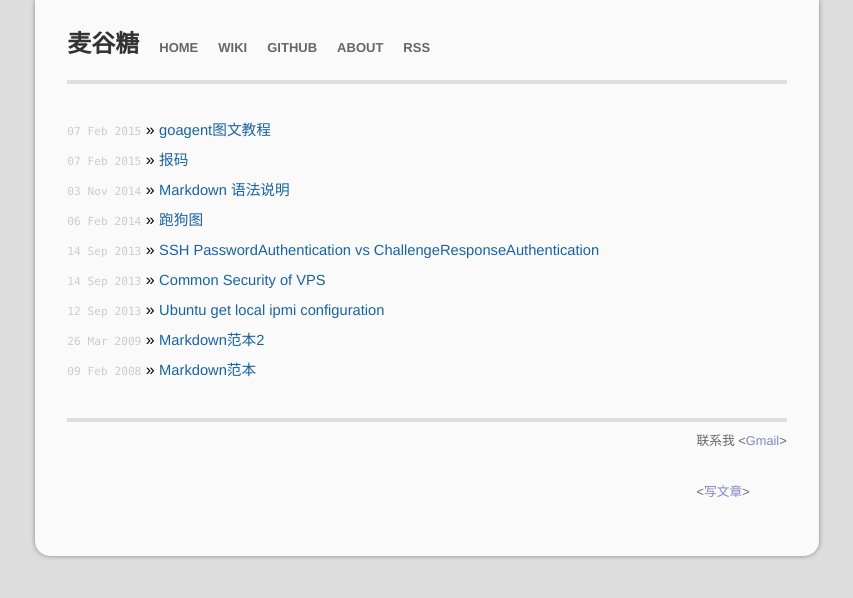
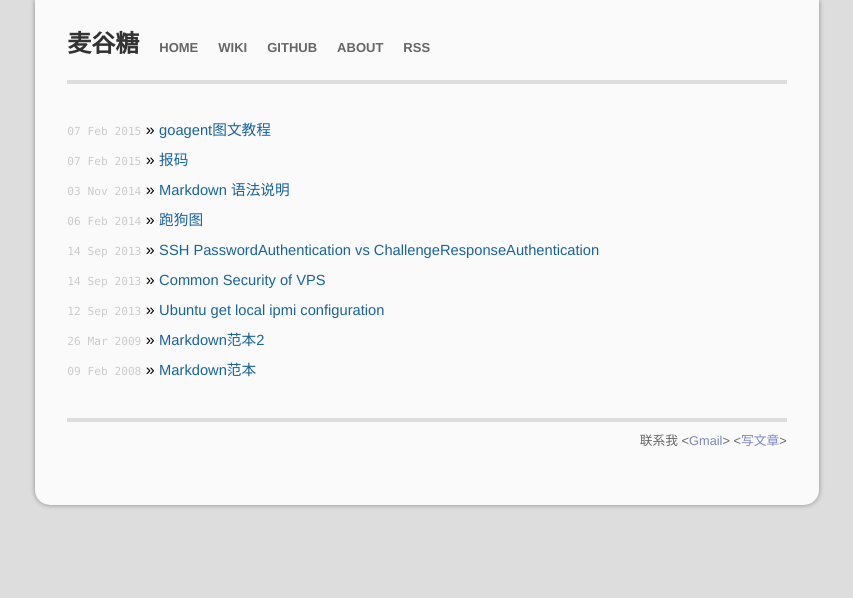
Before and after one commit to mgtang/blog, a Jekyll site: the page built from index.html, in a window 1280 px wide. Shown: the top 598 px of the page, without its empty margins (213-1066 px from the left). Built offline with Jekyll 4.4.1, drawn with Linux system fonts in a browser that asks for light colours; Markdown is read by kramdown in place of the engine named in the settings.

Commit message:
Update default.html

```diff
--- a/_layouts/default.html
+++ b/_layouts/default.html
@@ -33,10 +33,7 @@
           <div class="footer">
             <div class="contact">
               <p>
-              联系我 <<a href="mailto:maigutang@gmail.com">Gmail</a>>
-              </p>
-              <p>
-              <<a href="https://github.com/mgtang/blog/new/gh-pages/_posts" target="_blank">写文章</a>>
+              联系我 <<a href="mailto:maigutang@gmail.com">Gmail</a>> <<a href="https://github.com/mgtang/blog/new/gh-pages/_posts" target="_blank">写文章</a>>
               </p>
             </div>
           </div>
```
